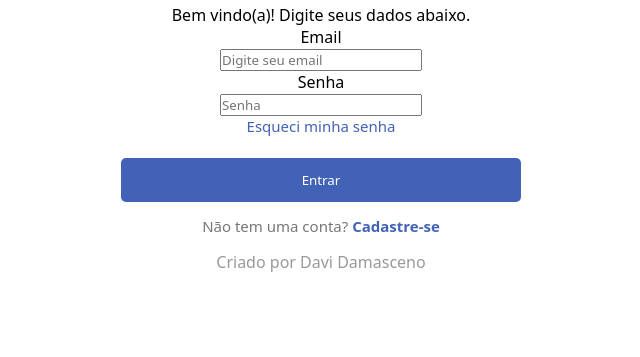
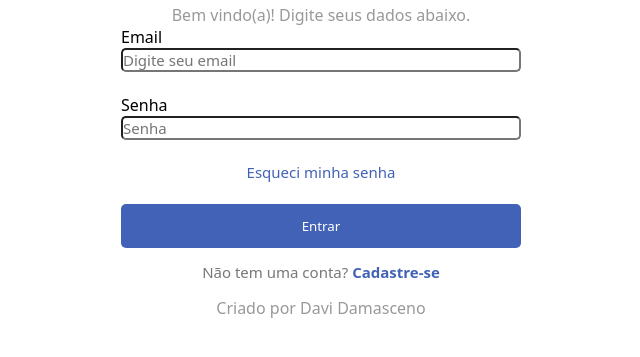
Before and after one commit to davitkblade/sistema-de-login.md, a plain HTML site: page index.html in a window 1280 px wide. Shown: the part 233-590 px from the top of the page, without its empty margins (319-959 px from the left). Drawn offline with Linux system fonts and the light colour scheme.

Commit message:
style.css

```diff
--- a/src/css/style.css
+++ b/src/css/style.css
@@ -21,7 +21,6 @@ body {
     text-align: center;
 }
 
-
 img {
     width: 160px;
 }
@@ -30,7 +29,7 @@ img {
     padding-bottom: 6px;
 }
 
-.comeco{
+.começo{
     color: var(--color-grey);
 }
 
@@ -68,14 +67,13 @@ footer{
     margin-bottom: 1em;
 }
 #email, #password{
-   #email, #password{
-    width: 380px;
-    height: 40px;
-    border: 2px solid var(--color-grey);
+    text-align: left;
+    display: block;
+    border-top: 30px solid (--color-grey);
     border-radius: 5px;
-    margin-bottom: 25px;
-    margin-left: 10px;
-
+    font-size: 15px;
+    color:var(--color-grey2);
+    width: 400px;
 }
 .email{
     text-align-last: left;
```
